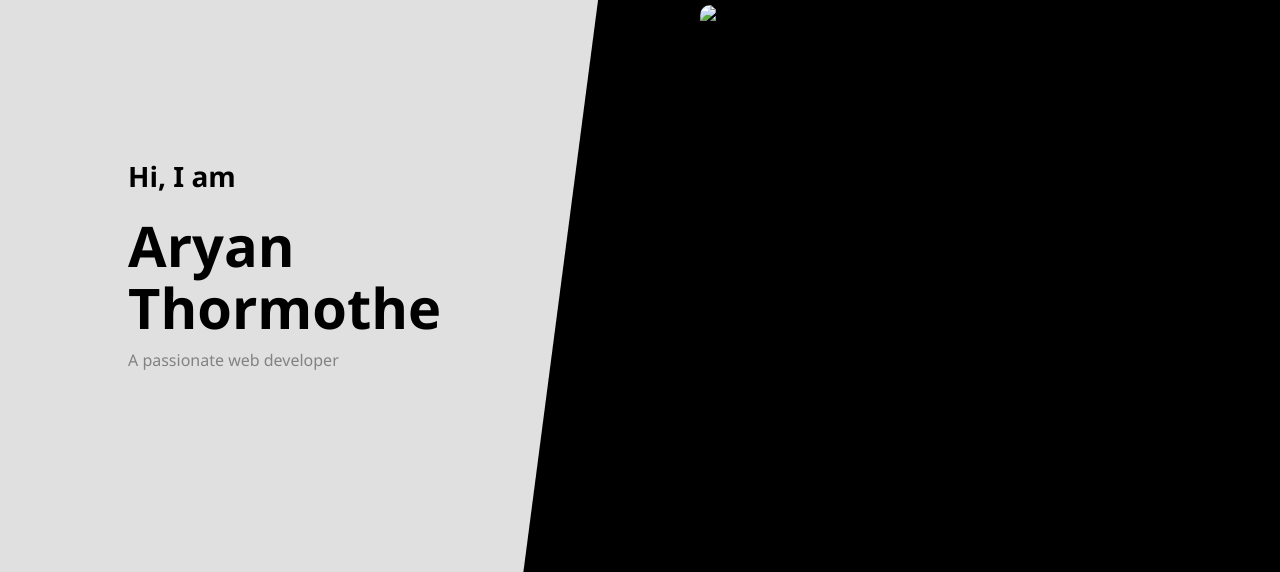
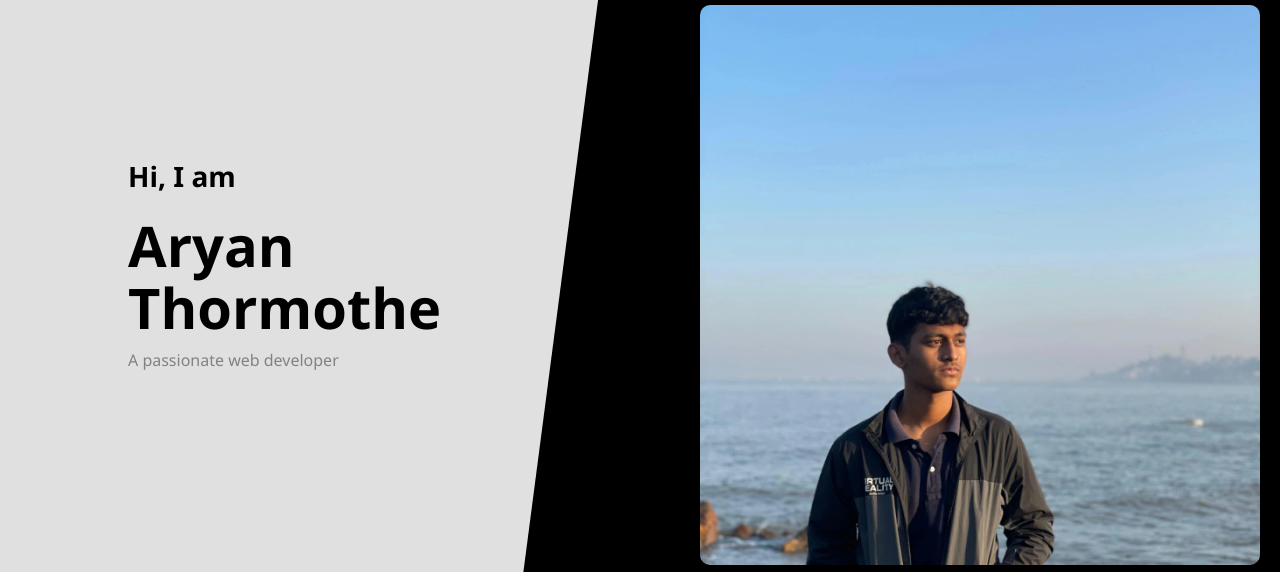
Before and after one commit to aryanthormothe4/New-portfolio, a plain HTML site: page index.html in a window 1280 px wide. Shown: the part 125-697 px from the top of the page. Drawn offline with Linux system fonts and the light colour scheme.

Commit message:
Update profile image source in index.html

```diff
--- a/index.html
+++ b/index.html
@@ -45,7 +45,7 @@
       </nav>
 
       <!-- Replace 'profile.png' with your actual transparent background portrait -->
-      <img src="images/Aryanphotos.jpeg.jpg" alt="Aryan Thormothe" class="profile-image">
+      <img src="Aryanphotos.jpg" alt="Aryan Thormothe" class="profile-image">
     </div>
 
   </header>
```
